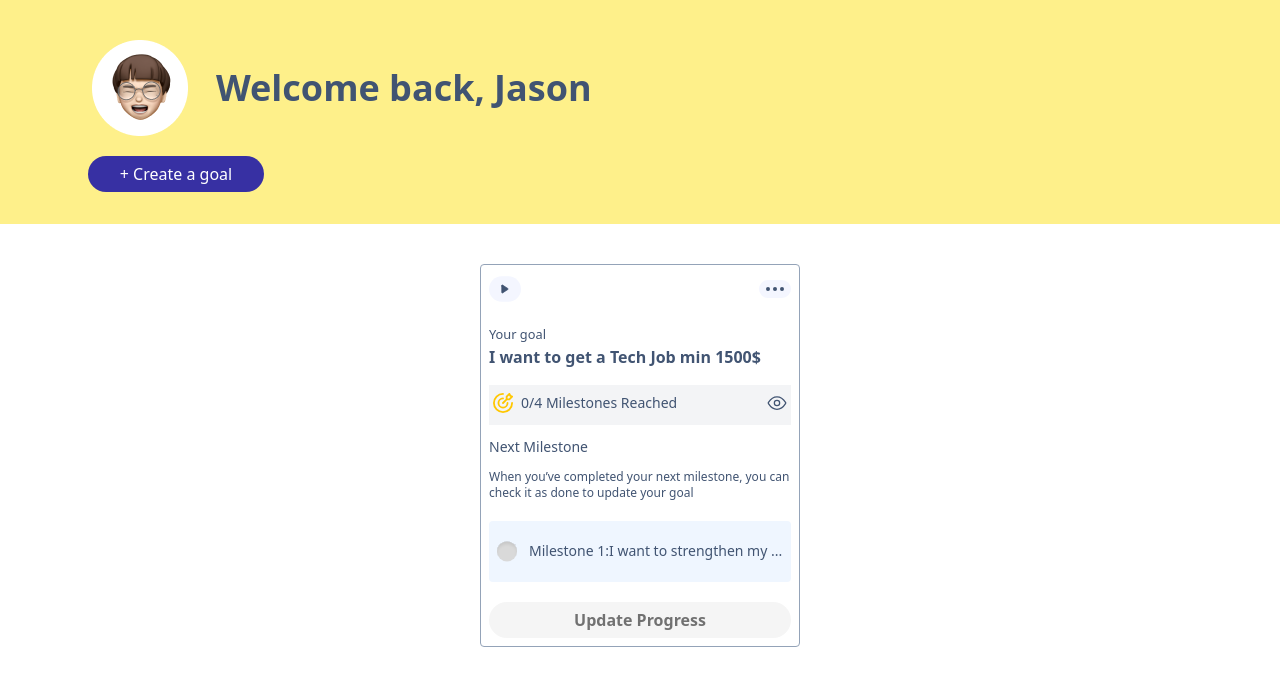
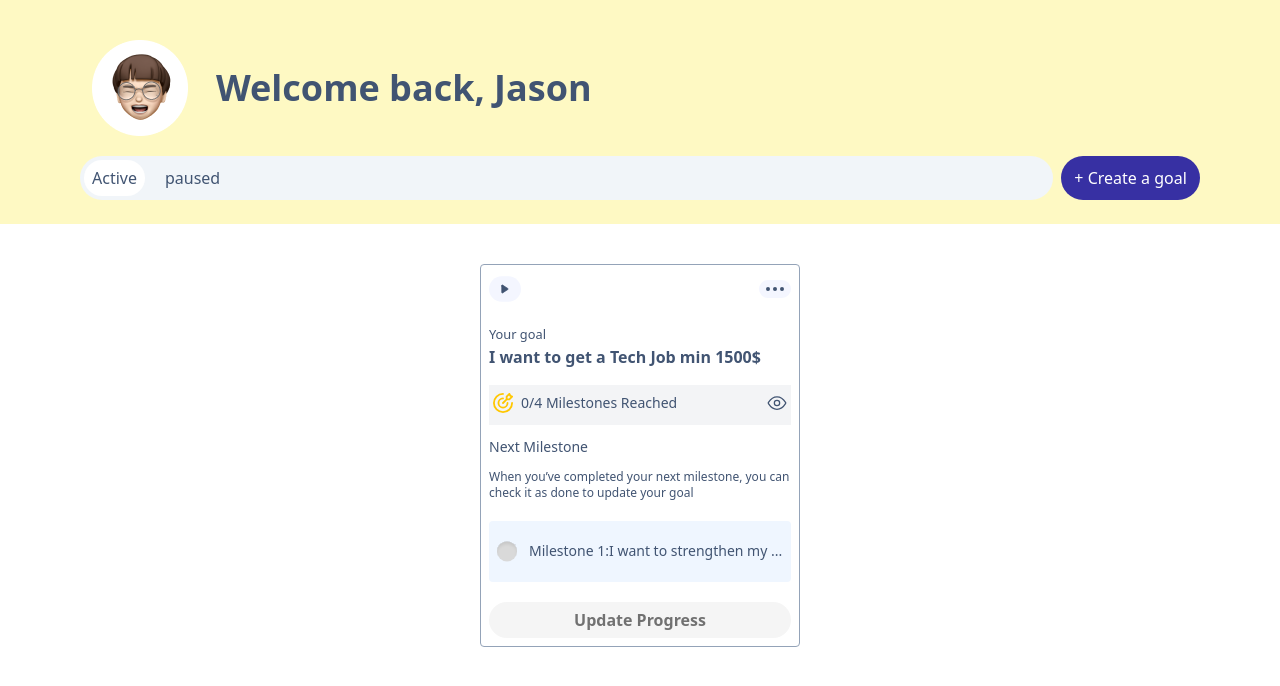
Before and after one commit to Co-Lab-You-Belong-in-Tech/Goalify, a React (Vite) app: page /dashboard in a window 1280 px wide. Shown: the top 686 px of the page. Built offline with nearby package versions, Linux system fonts and the light colour scheme.

Commit message:
Add catagory component

```diff
--- a/src/components/catagory.jsx
+++ b/src/components/catagory.jsx
@@ -1,9 +1,27 @@
-import React from 'react'
+import React, { useState } from 'react';
 
 const Catagory = () => {
+  const [selected, setSelected] = useState('active');
+  const [data, setData] = useState([]);
+  const catagories = [
+    { id: 'active', status: 'Active' },
+    { id: 'paused', status: 'paused' },
+  ];
   return (
-    <div>Catagory</div>
-  )
-}
+    <div className="flex gap-3 w-full rounded-full p-1 bg-slate-100">
+      {catagories.map(({ status, id }) => (
+        <button
+          className={`py-1.5 px-2 ${
+            selected === id ? 'bg-white rounded-full' : ''
+          }`}
+          key={id}
+          onClick={() => setSelected(id)}
+        >
+          {status}
+        </button>
+      ))}
+    </div>
+  );
+};
 
-export default Catagory
+export default Catagory;
--- a/src/pages/dashboard/header.jsx
+++ b/src/pages/dashboard/header.jsx
@@ -4,6 +4,7 @@ import * as React from 'react';
 import Modal from '@mui/material/Modal';
 import Box from '@mui/material/Box';
 import HorizontalLinearStepper from '../../components/stepper/stepper.jsx';
+import Catagory from '../../components/catagory';
 
 const style = {
   position: 'absolute',
@@ -22,13 +23,14 @@ const Header = () => {
   const handleOpen = () => setOpen(true);
   const handleClose = () => setOpen(false);
   return (
-    <div className="bg-yellow-200 h-56 py-3 md:py-5 md:px-20">
+    <div className="bg-yellow-100 h-56 py-3 md:py-5 md:px-20">
       <div className="flex gap-4 items-center my-5">
         <img src={Logo} alt="logo" />
         <h1 className="text-4xl font-semibold">Welcome back, Jason</h1>
       </div>
-      <div>
-        <Button className="btn-primary w-44 ml-2" onClick={handleOpen}>
+      <div className="flex">
+        <Catagory />
+        <Button className="btn-primary w-40 ml-2" onClick={handleOpen}>
           + Create a goal
         </Button>
       </div>
```
Also changed, not shown: src/redux/catagory/catagory.js (added).
